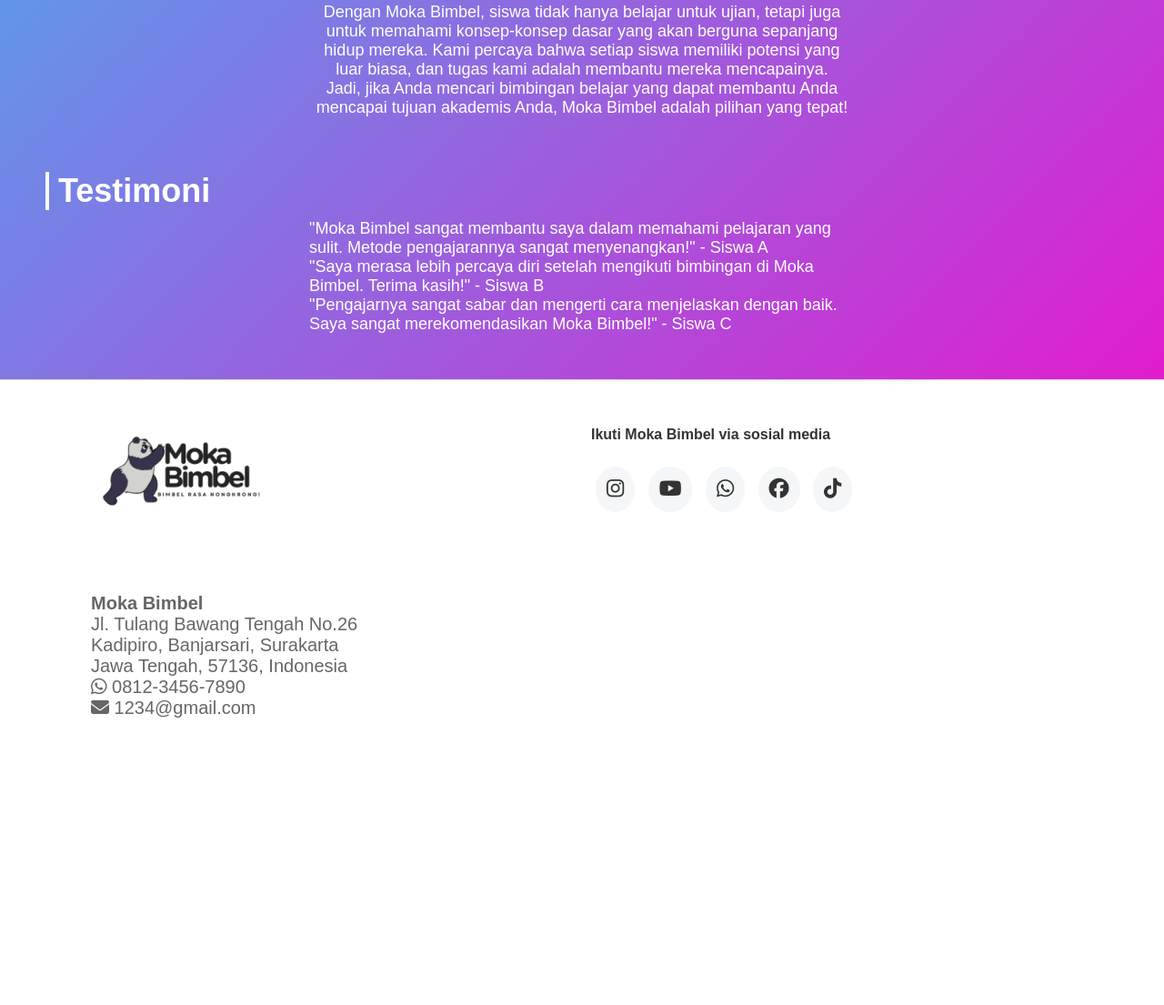
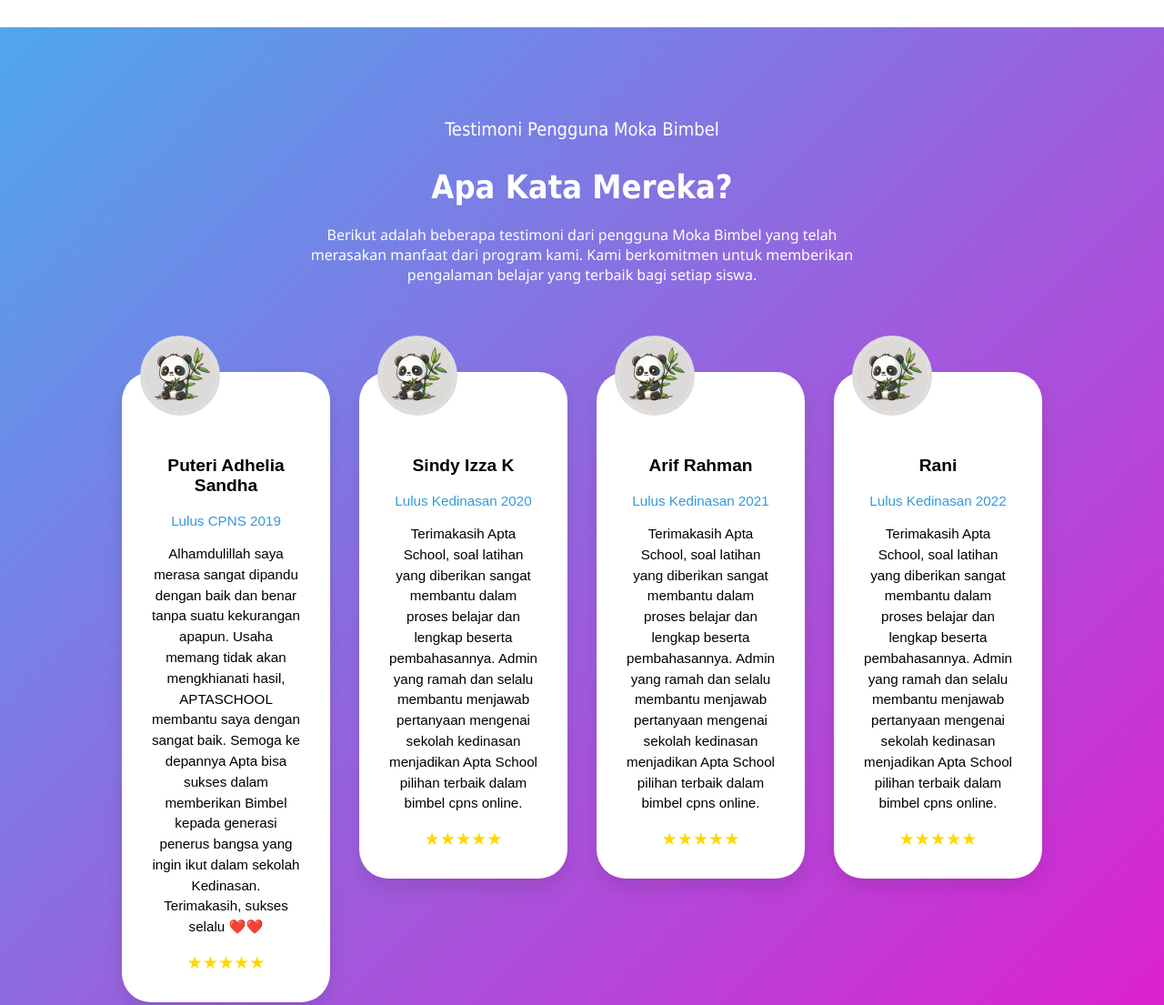
Before and after one commit to nailongg/LANDING-PAGE, a plain HTML site: page index.html in a window 1280 px wide. Shown: the part 1291-2396 px from the top of the page at 91% size. Before the commit the page ends 2111 px from the top, so only its background shows below. Drawn offline with Linux system fonts and the light colour scheme.

Commit message:
testimoni

```diff
--- a/index.html
+++ b/index.html
@@ -7,7 +7,6 @@
     <link href="https://fonts.googleapis.com/css2?family=Bungee&display=swap" rel="stylesheet">
     <link rel="stylesheet" href="https://cdnjs.cloudflare.com/ajax/libs/font-awesome/6.5.0/css/all.min.css" />
     <title>Moka Bimbel</title>
-
 </head>
 <body>
     <header>
@@ -15,28 +14,30 @@
             <img src="Moka_Bimbel.png" alt="Logo Moka Bimbel">
             <ul>
                 <li><a href="index.html">Home</a></li>
-                <li><a href="program.html">Program</a></li>
-                <li><a href="testimoni.html">Testimoni</a></li>
+                <li><a href="#program">Program</a></li>
+                <li><a href="#testimoni">Testimoni</a></li>
                 <li><a href="https://kuliahug.blogspot.com/2025/05/selamat-datang-di-moka-bimbel-tempat.html">Blog</a></li>
             </ul>
         </nav>
      </header>
-
     <main>
         <div class="container1">
-            <h1>Solusi Cepat Paham <br>
-                Belajar <span id="changing-text">Matematika</span></h1>
+            <h1>Solusi Cepat Paham <br> Belajar <span id="changing-text">Matematika</span></h1>
                 <p>Moka Bimbel merupakan solusi teman belajar yang bikin kamu cepat paham</p>
+                <a href="https://wa.me/6281234567890" class="daftar-button">
+                <i class="fas fa-pen-to-square"></i> Daftar
+            </a>
         </div>
-        <div class="container2">
-            <h3 class="subtitle">Layanan Unggulan</h3>
+
+        <section class="features-section">
+            <div id="program" class="container2">
+                    <p class="subtitle">Program Unggulan</p>
                         <h1 class="title">Kenapa Kamu Harus <br>Bimbel di Moka Bimbel?</h1>
                         <p class="description">
                         Apa yang membuat Moka Bimbel bisa meluluskan banyak penggunanya menuju tempat impian seperti UI, ITB, PKN STAN, IPDN, POLRI, Kedinasan Lain, sampai dengan lulus CPNS?
                     </p>
             </div>
-
-        <section class="features">
+            <div class="features">
             <div class="feature-card">
               <div class="icon lock"></div>
               <h3>Secret Formula</h3>
@@ -57,19 +58,52 @@
                     <h3>Video Belajar</h3>
                     <p>Rasakan belajar lebih efektif dan interaktif dengan video belajar tiap sub bab pada learning app Moka Bimbel.</p>
                 </div>
+            </div>
         </section>
-        <div class="container2">
-            <h2>Kenapa Moka Bimbel?</h2>
-            <p>Moka Bimbel adalah lembaga pendidikan yang menyediakan layanan bimbingan belajar dengan pendekatan yang menyenangkan dan efektif. Kami memiliki pengajaran yang berpengalaman dan metode pembelajaran yang inovatif untuk membantu siswa memahami materi pelajaran dengan lebih baik.</p>
-            <p>Dengan Moka Bimbel, siswa tidak hanya belajar untuk ujian, tetapi juga untuk memahami konsep-konsep dasar yang akan berguna sepanjang hidup mereka. Kami percaya bahwa setiap siswa memiliki potensi yang luar biasa, dan tugas kami adalah membantu mereka mencapainya.</p>
-            <p>Jadi, jika Anda mencari bimbingan belajar yang dapat membantu Anda mencapai tujuan akademis Anda, Moka Bimbel adalah pilihan yang tepat!</p>
         </div>
+
             <div class="container3">
-            <h2>Testimoni</h2>
-            <p>"Moka Bimbel sangat membantu saya dalam memahami pelajaran yang sulit. Metode pengajarannya sangat menyenangkan!" - Siswa A</p>
-            <p>"Saya merasa lebih percaya diri setelah mengikuti bimbingan di Moka Bimbel. Terima kasih!" - Siswa B</p>
-            <p>"Pengajarnya sangat sabar dan mengerti cara menjelaskan dengan baik. Saya sangat merekomendasikan Moka Bimbel!" - Siswa C</p>
+                <div id="testimoni" class="container4">
+                    <p class="subtitle2">Testimoni Pengguna Moka Bimbel</p>
+                    <h1 class="title2">Apa Kata Mereka?</h1>
+                    <p class="description2">Berikut adalah beberapa testimoni dari pengguna Moka Bimbel yang telah merasakan manfaat dari program kami. Kami berkomitmen untuk memberikan pengalaman belajar yang terbaik bagi setiap siswa.</p>
             </div>
+
+<section class="testimonial-wrapper">
+    <div class="testimonial-section">
+        <div class="testimonial-card">
+            <img src="pandabambu.jpg" alt="Avatar Puteri" class="avatar">
+            <h3>Puteri Adhelia Sandha</h3>
+            <a href="#">Lulus CPNS 2019</a>
+            <p>Alhamdulillah saya merasa sangat dipandu dengan baik dan benar tanpa suatu kekurangan apapun. Usaha memang tidak akan mengkhianati hasil, APTASCHOOL membantu saya dengan sangat baik. Semoga ke depannya Apta bisa sukses dalam memberikan Bimbel kepada generasi penerus bangsa yang ingin ikut dalam sekolah Kedinasan. Terimakasih, sukses selalu ❤️❤️</p>
+            <div class="stars">★★★★★</div>
+        </div>
+
+        <div class="testimonial-card">
+            <img src="pandabambu.jpg" alt="Avatar Sindy" class="avatar">
+            <h3>Sindy Izza K</h3>
+            <a href="#">Lulus Kedinasan 2020</a>
+            <p>Terimakasih Apta School, soal latihan yang diberikan sangat membantu dalam proses belajar dan lengkap beserta pembahasannya. Admin yang ramah dan selalu membantu menjawab pertanyaan mengenai sekolah kedinasan menjadikan Apta School pilihan terbaik dalam bimbel cpns online.</p>
+            <div class="stars">★★★★★</div>
+        </div>
+
+        <div class="testimonial-card">
+            <img src="pandabambu.jpg" alt="Avatar Arif" class="avatar">
+            <h3>Arif Rahman</h3>
+            <a href="#">Lulus Kedinasan 2021</a>
+            <p>Terimakasih Apta School, soal latihan yang diberikan sangat membantu dalam proses belajar dan lengkap beserta pembahasannya. Admin yang ramah dan selalu membantu menjawab pertanyaan mengenai sekolah kedinasan menjadikan Apta School pilihan terbaik dalam bimbel cpns online.</p>
+            <div class="stars">★★★★★</div>
+        </div>
+
+        <div class="testimonial-card">
+            <img src="pandabambu.jpg" alt="Avatar Rani" class="avatar">
+            <h3>Rani</h3>
+            <a href="#">Lulus Kedinasan 2022</a>
+            <p>Terimakasih Apta School, soal latihan yang diberikan sangat membantu dalam proses belajar dan lengkap beserta pembahasannya. Admin yang ramah dan selalu membantu menjawab pertanyaan mengenai sekolah kedinasan menjadikan Apta School pilihan terbaik dalam bimbel cpns online.</p>
+            <div class="stars">★★★★★</div>
+        </div>
+    </div>
+</section>
     </main>
 
     <!-- Footer -->
--- a/style.css
+++ b/style.css
@@ -52,7 +52,7 @@ main {
 }
 
 .container1 {
-    text-align: center;
+    text-align: left;
     font-family: 'Arial', sans-serif;
     margin-top: 50px;
     font-size: 20px;
@@ -61,40 +61,89 @@ main {
     flex-direction: column; /* Tambahan agar isi tersusun vertikal */
 }
 
+.container1 p {
+    margin: 0;
+    text-align: left;
+    font-size: 20px;
+    color: #fff;
+    margin-bottom: 20px;
+    font-family: 'Segoe UI', Tahoma, Geneva, Verdana, sans-serif;
+}
+.daftar-button {
+  display: inline-flex;
+  align-items: center;
+  justify-content: center;
+  background-color: #ff00c8;
+  color: white;
+  padding: 10px 20px;
+  border-radius: 999px;
+  font-size: 14px;
+  font-weight: bold;
+  text-decoration: none;
+  gap: 8px;
+  width: fit-content; /* Mencegah tombol jadi panjang */
+  box-shadow: 0 4px 10px rgba(0, 0, 0, 0.2);
+  transition: background 0.3s;
+  margin-bottom: 100px; /* Jarak antara tombol dan teks */
+}
+
+.daftar-button i {
+  font-size: 16px;
+  color: black; /* warna ikon sesuai gambar */
+}
+
+.daftar-button:hover {
+  background: linear-gradient(135deg,#8e2de2, #4a00e0);
+}
+
+
 
 .container2 {
   text-align: center;
-  margin: 50px 0;
+  margin-top:  50px;
+  background-color: #fff;
 }
 
+.features-section {
+  width: 100vw;
+  margin-left: calc(-50vw + 48%);
+  background-color: white;
+  padding: 50px 20px;
+}
+
+
 .subtitle {
-  font-family: 'Arial', sans-serif;
+  font-family: 'sugoe ui', Tahoma, Geneva, Verdana, sans-serif;
   font-size: 20px;
   color: #000;
-  margin-bottom: 20px;
+  margin-top:50px;
+  margin-bottom: 50px;
 }
 
 .title {
-  font-family: 'Arial', sans-serif;
+  font-family: 'sugoe ui', Tahoma, Geneva, Verdana, sans-serif;
   font-size: 36px;
+  color: #000;
   font-weight: bold;
   line-height: 1.2;
   margin-bottom: 20px;
 }
 
 .description {
-  font-family: 'Arial', sans-serif;
+  font-family: 'segoe ui', Tahoma, Geneva, Verdana, sans-serif;
   font-size: 16px;
-  color: #fff;
+  color: #000;
   max-width: 600px;
   margin: 0 auto;
 }
 
 /*____TYPOGRAPHY____*/
 h1 {
-    font-size: 2.5em;
+    font-family: 'Segoe UI', Tahoma, Geneva, Verdana, sans-serif;
+    font-size: 3em;
     color: #fff;
     margin: 0;
+    margin-top: -20px; ;
 }
 
 h2 {
@@ -115,7 +164,7 @@ p {
 #changing-text {
     transition: all 0.5s;
     color: #000000;
-    font-size: 50px;
+    font-size: 60px;
     display: inline-block;
     border-right: 2px solid black;
     animation: blink 0.7s infinite;
@@ -209,6 +258,108 @@ box-shadow: 0 0 10px rgba(0, 255, 255, 0.3);
   line-height: 60px;
 }
 
+
+.container3 {
+    text-align: center;
+    padding: 50px 20px;
+    color: #ffffff;
+}
+
+.subtitle2 {
+  font-family: 'sugoe ui', Tahoma, Geneva, Verdana, sans-serif;
+  font-size: 20px;
+  color: #fff;
+  margin-top:50px;
+  margin-bottom: 50px;
+}
+
+.title2 {
+  font-family: 'sugoe ui', Tahoma, Geneva, Verdana, sans-serif;
+  font-size: 36px;
+  color: #fff;
+  font-weight: bold;
+  line-height: 1.2;
+  margin-bottom: 20px;
+}
+
+.description2 {
+  font-family: 'segoe ui', Tahoma, Geneva, Verdana, sans-serif;
+  font-size: 16px;
+  color: #fff;
+  max-width: 600px;
+  margin: 0 auto;
+}
+
+
+
+/*____TESTIMONI____*/
+.testimonial-section {
+    display: flex;
+    justify-content: center;
+    align-items: flex-start;
+    gap: 2rem;
+    padding: 4rem 2rem;
+    flex-wrap: nowrap;
+    overflow-x: auto;
+    scroll-snap-type: x mandatory;
+    -webkit-overflow-scrolling: touch;
+  }
+
+  .testimonial-wrapper {
+  display: flex;
+  overflow-x: auto;
+  scroll-snap-type: x mandatory;
+  gap: 2rem;
+  padding: 2rem;
+}
+
+
+.testimonial-card {
+    background: white;
+    border-radius: 2rem;
+    box-shadow: 0 10px 20px rgba(0,0,0,0.1);
+    padding: 2rem;
+    width: 350px;
+    position: relative;
+    scroll-snap-align: start;
+}
+
+.testimonial-card h3 {
+    margin-top: 60px;
+    font-size: 1.2rem;
+    font-weight: bold;
+    color: #000;
+}
+.testimonial-card p {
+    font-size: 0.95rem;
+    margin: 1rem 0;
+    line-height: 1.5;
+    color: #000;
+  }
+
+.avatar {
+    width: 80px;
+    height: 80px;
+    border-radius: 50%;
+    border: 4px solid #ddd;
+    position: absolute;
+    top: -40px;
+    left: 20px;
+    background: #fff;
+  }
+
+.testimonial-card a {
+    color: #3498db;
+    text-decoration: none;
+    font-size: 0.95rem;
+  }
+
+.stars {
+    color: gold;
+    font-size: 1.2rem;
+  }
+
+
 /*____FOTTER____*/
 .footer {
     background-color: #ffffff;
@@ -244,7 +395,7 @@ box-shadow: 0 0 10px rgba(0, 255, 255, 0.3);
     margin: 0;
     font-size: 20px;
     color: #666;
-    top: 2200px;
+    top: 20px;
   }
 
   .social-icons a {
@@ -255,7 +406,7 @@ box-shadow: 0 0 10px rgba(0, 255, 255, 0.3);
     background-color: #f4f6f8;
     padding: 12px;
     border-radius: 80%;
-    transform: all 0.4s ease;
+    transition: all 0.5s ease;
   }
 
   .social-icons a:hover {
```
Also changed, not shown: pandabambu.jpg (added). Lines whose indentation alone changed are shown as unchanged.
